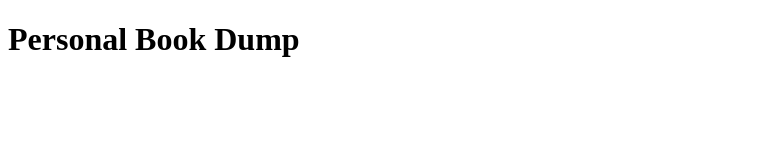
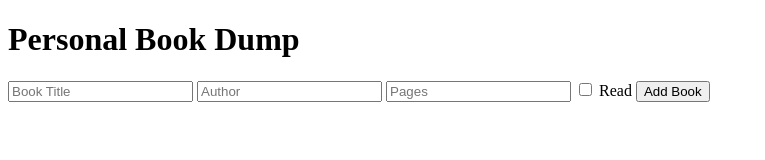
Before and after one commit to Ry0nan/library-project, a plain HTML site: page index.html in a window 1280 px wide. Shown: the whole page, without its empty margins (0-765 px from the left). Drawn offline with Linux system fonts and the light colour scheme.

Commit message:
added a form to input books

```diff
--- a/index.html
+++ b/index.html
@@ -14,10 +14,26 @@
         </div>
     </header>
 
-    <!-- Book Cards -->
-    <div id="library">
+    <!-- Book Form -->
+    <form id="bookForm">
+        <input type="text" id="title" placeholder="Book Title" required>
+        <input type="text" id="author" placeholder="Author" required>
+        <input type="number" id="pages" placeholder="Pages" required>
+        <label>
+            <input type="checkbox" id="read_status"> Read
+        </label>
 
-    </div>
+        <!-- Add Book Button -->
+        <button class="add-book">
+            Add Book
+        </button>
+    </form>
+
+    <!-- Book Cards (this is where the books are displayed)-->
+    <div id="library"></div>
+
+    <!-- Script for Adding Books -->
+    <script src="script.js"></script>
 
 </body>
 </html>
```
